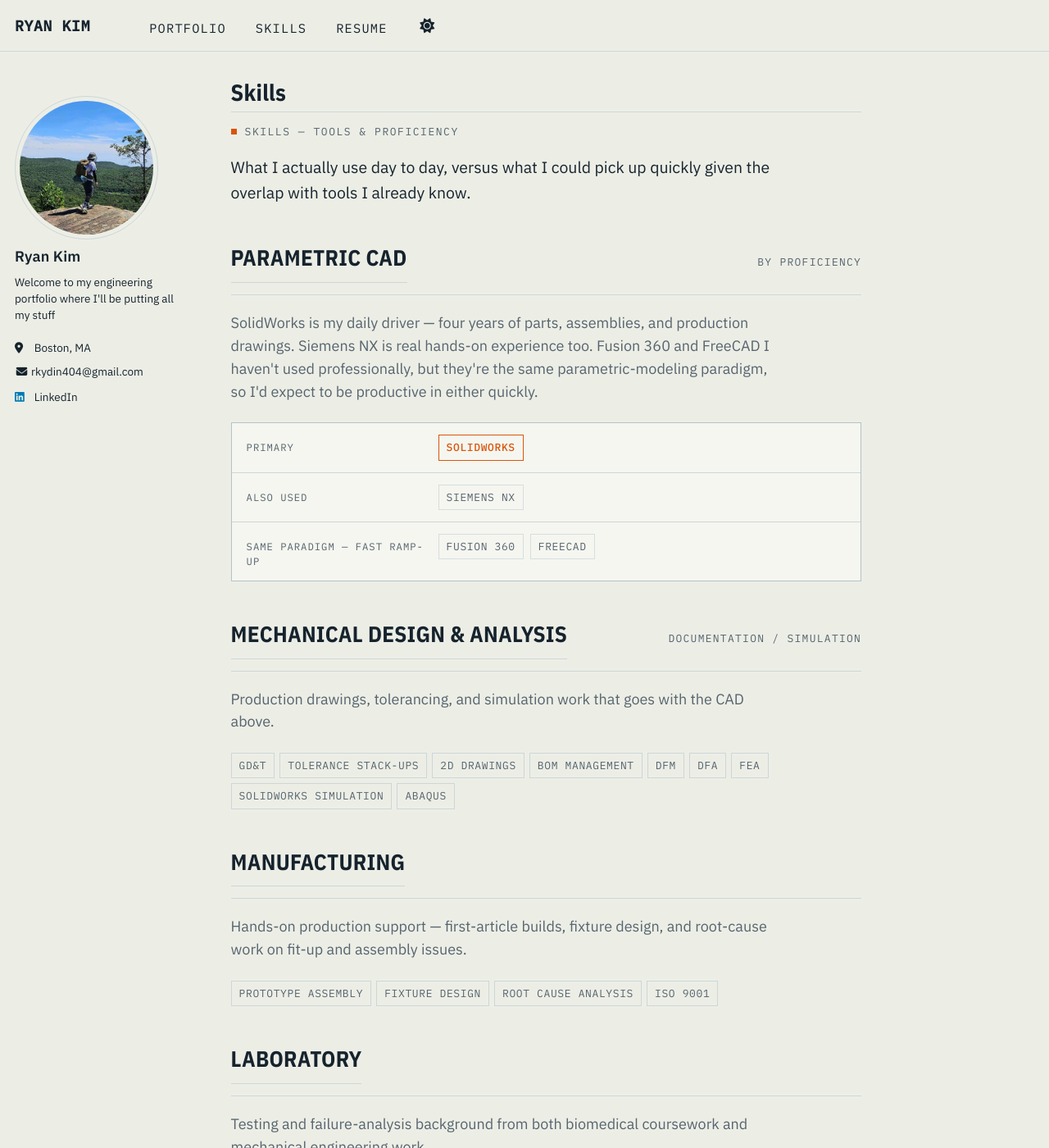
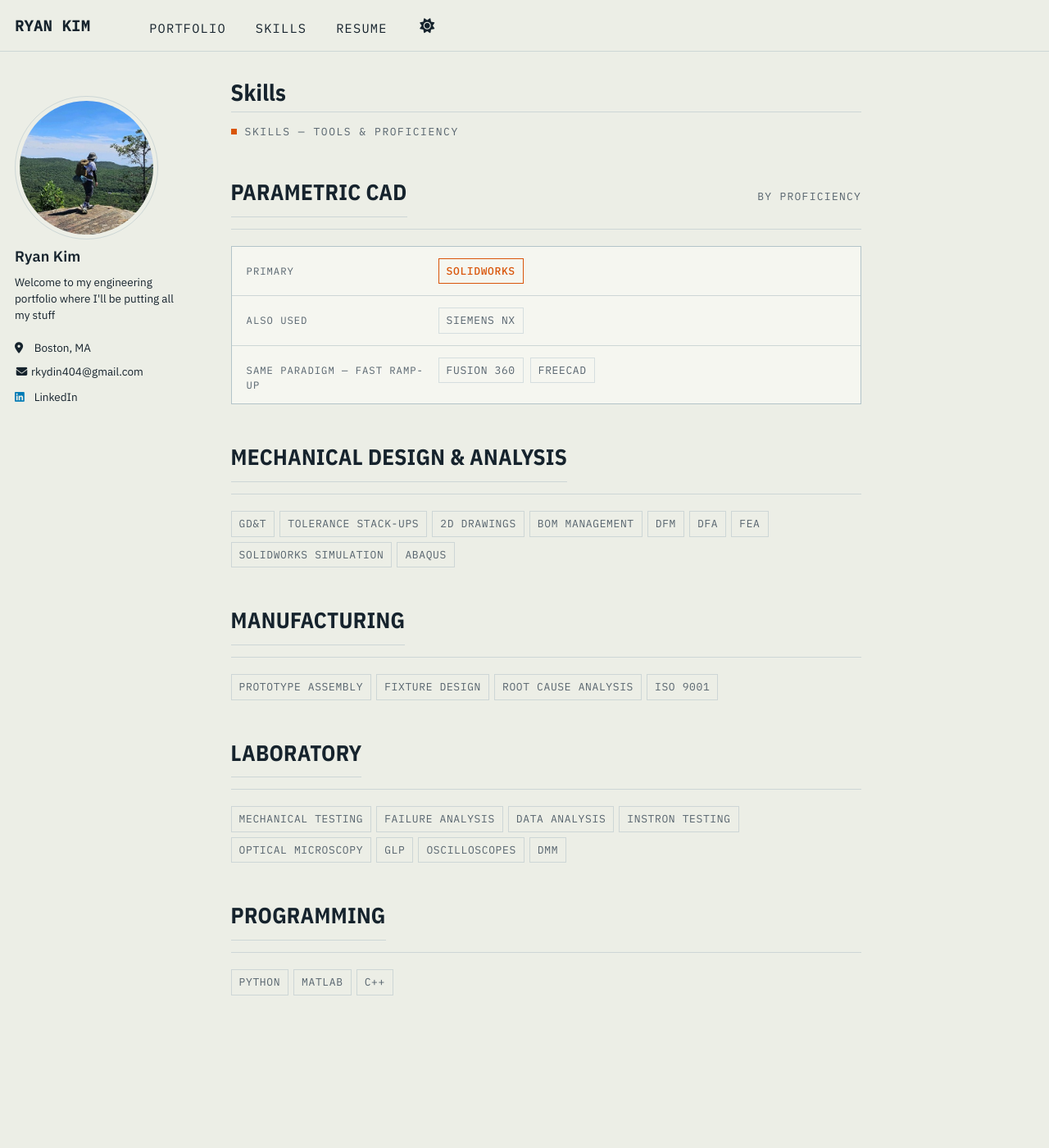
Before and after one commit to Rkydin/rkydin.github.io, a Jekyll site: the page built from _pages/skills.html, in a window 1280 px wide and 1400 px high. Shown: the whole window at 82% size. Built offline with Jekyll 4.4.1, drawn with Linux system fonts in a browser that asks for light colours; a script that is not in the unit is left out; some of the changed text lies outside the part shown.

Commit message:
Trim explanatory text on Skills page, let labels/tags speak

```diff
--- a/_pages/skills.html
+++ b/_pages/skills.html
@@ -28,13 +28,6 @@ author_profile: true
   flex-shrink: 0;
 }
 
-.bp-intro {
-  max-width: 62ch;
-  font-size: 1.08em;
-  line-height: 1.6;
-  margin-bottom: 44px;
-}
-
 .bp-section-head {
   display: flex;
   align-items: baseline;
@@ -62,13 +55,6 @@ author_profile: true
   text-transform: uppercase;
   color: var(--global-text-color-light);
   white-space: nowrap;
-}
-
-.bp-skill-note {
-  max-width: 62ch;
-  color: var(--global-text-color-light);
-  margin: 0 0 20px;
-  line-height: 1.55;
 }
 
 .bp-cad-tiers {
@@ -130,34 +116,6 @@ author_profile: true
   font-weight: 500;
 }
 
-.bp-skills-grid {
-  display: grid;
-  grid-template-columns: repeat(auto-fit, minmax(240px, 1fr));
-  gap: 1px;
-  background: var(--global-border-color);
-  border: 1px solid var(--global-border-color);
-  margin-bottom: 12px;
-}
-
-.bp-skill-group {
-  background: var(--global-card-bg-color);
-  padding: 18px 20px;
-}
-
-.bp-skill-group h3 {
-  margin: 0 0 8px;
-  font-size: 0.95em;
-  text-transform: uppercase;
-  letter-spacing: 0.04em;
-}
-
-.bp-skill-group p {
-  margin: 0 0 12px;
-  color: var(--global-text-color-light);
-  font-size: 0.88em;
-  line-height: 1.5;
-}
-
 .bp-skill-tags {
   display: flex;
   flex-wrap: wrap;
@@ -170,16 +128,10 @@ author_profile: true
   <span>Skills — Tools &amp; Proficiency</span>
 </div>
 
-<div class="bp-intro">
-  <p>What I actually use day to day, versus what I could pick up quickly given the overlap with tools I already know.</p>
-</div>
-
 <div class="bp-section-head">
   <h2>Parametric CAD</h2>
   <span class="bp-label">By Proficiency</span>
 </div>
-
-<p class="bp-skill-note">SolidWorks is my daily driver — four years of parts, assemblies, and production drawings. Siemens NX is real hands-on experience too. Fusion 360 and FreeCAD I haven't used professionally, but they're the same parametric-modeling paradigm, so I'd expect to be productive in either quickly.</p>
 
 <div class="bp-cad-tiers">
   <div class="bp-cad-tier">
@@ -205,10 +157,7 @@ author_profile: true
 
 <div class="bp-section-head">
   <h2>Mechanical Design &amp; Analysis</h2>
-  <span class="bp-label">Documentation / Simulation</span>
 </div>
-
-<p class="bp-skill-note">Production drawings, tolerancing, and simulation work that goes with the CAD above.</p>
 
 <div class="bp-skill-tags" style="margin-bottom: 40px;">
   <span class="bp-tag">GD&amp;T</span>
@@ -226,8 +175,6 @@ author_profile: true
   <h2>Manufacturing</h2>
 </div>
 
-<p class="bp-skill-note">Hands-on production support — first-article builds, fixture design, and root-cause work on fit-up and assembly issues.</p>
-
 <div class="bp-skill-tags" style="margin-bottom: 40px;">
   <span class="bp-tag">Prototype Assembly</span>
   <span class="bp-tag">Fixture Design</span>
@@ -238,8 +185,6 @@ author_profile: true
 <div class="bp-section-head">
   <h2>Laboratory</h2>
 </div>
-
-<p class="bp-skill-note">Testing and failure-analysis background from both biomedical coursework and mechanical engineering work.</p>
 
 <div class="bp-skill-tags" style="margin-bottom: 40px;">
   <span class="bp-tag">Mechanical Testing</span>
@@ -256,8 +201,6 @@ author_profile: true
   <h2>Programming</h2>
 </div>
 
-<p class="bp-skill-note">Python for computer-vision and desktop tooling (OpenCV), MATLAB for kinematics modeling, C++ for embedded and robotics work.</p>
-
 <div class="bp-skill-tags">
   <span class="bp-tag">Python</span>
   <span class="bp-tag">MATLAB</span>
```
